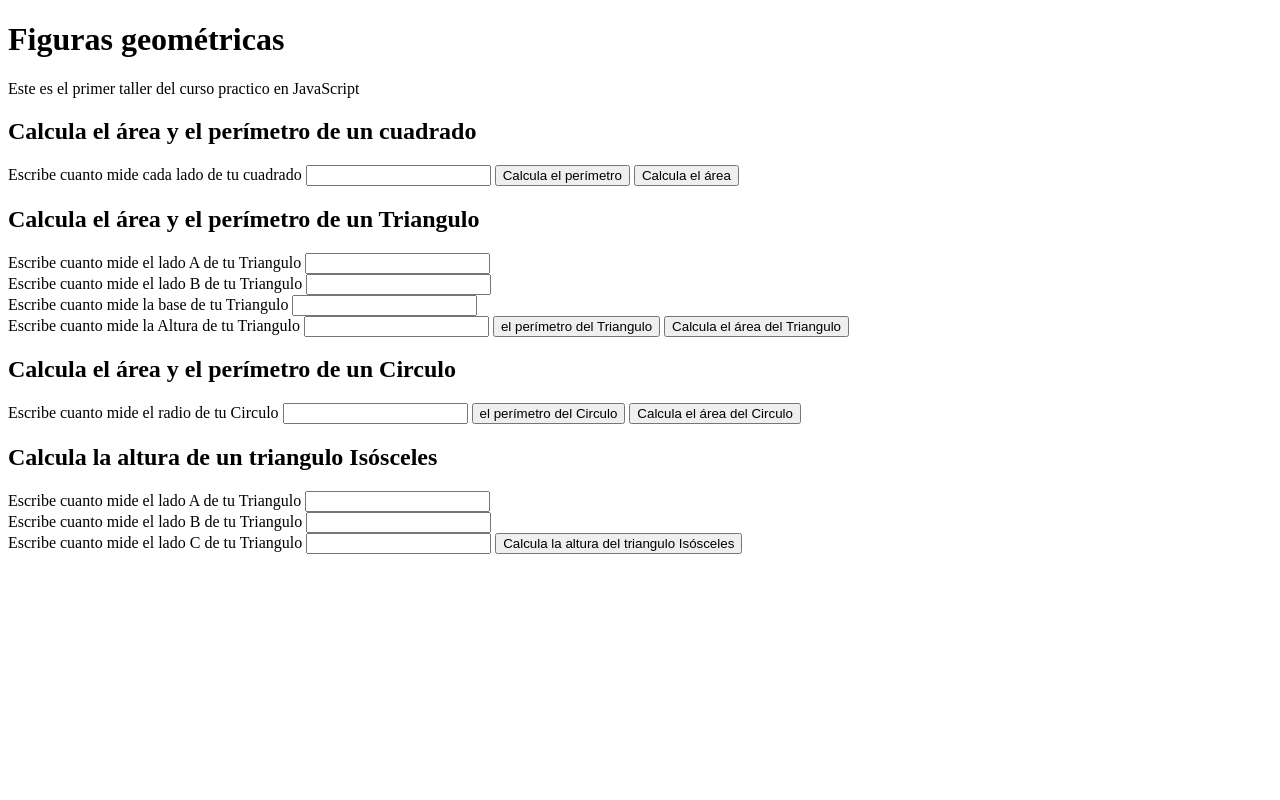
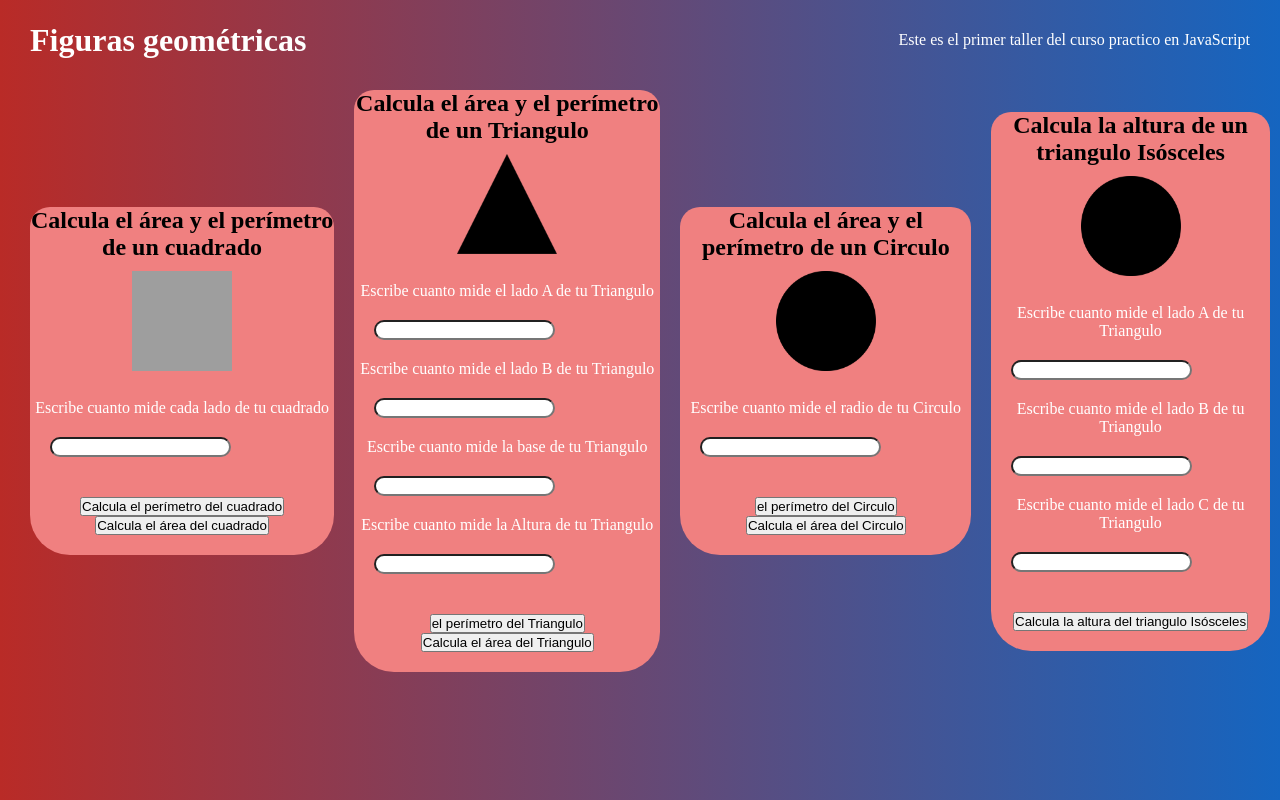
Before and after one commit to EnmanuelJosue/curso-practico-javascript, a plain HTML site: page figuras.html in a window 1280 px wide. Drawn offline with Linux system fonts and the light colour scheme; grey boxes are pictures that could not be loaded.

Commit message:
arreglos a los estilos del html, css

```diff
--- /dev/null
+++ b/estilos/styles.css
@@ -0,0 +1,72 @@
+*{
+    margin: 0;
+    padding: 0;
+    box-sizing: border-box;
+}
+html{
+    font-size: 62.5%;
+}
+body{
+    margin: 0px;
+    height: 100vh;
+    font-size: 1.6rem;
+    background: linear-gradient(90deg, #b92b27, #1565C0);
+}
+.header{
+    align-items: center;
+    height: 8rem;
+    width: 100%;
+    top: 0px;
+    color: white;
+    text-align: center;
+    background-color: linear-gradient(90deg, #b92b27, #1565C0);
+    display: flex;
+    justify-content: space-between;
+}
+.header p{
+    margin-right: 3rem;
+}
+.header h1{
+    margin-left: 3rem;
+}
+.container{
+    display: flex;
+    align-items: center;
+    margin: 1rem;
+}
+.container h2{
+    text-align: center;
+    color: black;
+}
+.container-cuadrado{
+    display: flex;
+    flex-direction: column;
+    margin-left: 2rem;
+    background-color: lightcoral;
+    border-radius: 2rem 2rem 4rem 4rem ;
+}
+.container-cuadrado input{
+    margin: 2rem;
+    height: 2rem;
+    border-radius: 1rem;
+}
+.container-cuadrado__div{
+    margin: 1rem;
+    display: flex;
+    justify-content: center;
+}
+.container-cuadrado__div--img{
+    width: 10rem;
+    height: 10rem;
+}
+.container-cuadrado label{
+    text-align: center;
+    color: white;
+    margin-left: 1rem;
+}
+.container-cuadrado__button{
+    margin: 2rem;
+    display: flex;
+    align-items: center;
+    flex-direction: column;
+}
--- a/figuras.html
+++ b/figuras.html
@@ -4,86 +4,115 @@
     <meta charset="UTF-8">
     <meta http-equiv="X-UA-Compatible" content="IE=edge">
     <meta name="viewport" content="width=device-width, initial-scale=1.0">
+    <link rel="stylesheet" href="./estilos/styles.css">
     <title>Figuras geométricas | Curso práctico de JavaScript</title>
 </head>
 <body>
-    <header>
+    <header class="header">
         <h1>
             Figuras geométricas
         </h1>
         <p>Este es el primer taller del curso practico en JavaScript</p>
 
     </header>
-    <section>
+    <section class="container">
+        <section class="container-cuadrado">
             <h2>Calcula el área y el perímetro de un cuadrado</h2>
+            <div class="container-cuadrado__div">
+                <img class="container-cuadrado__div--img" src="https://lh3.googleusercontent.com/proxy/LXGjMa-LYPfrGnCwnpnI8nqq_KHtZPstXOM-NilwocumgElzn-A567DdRbUorwphyECPPUIeu24lgis7ERZBI-ZSw-RvLIMSk3qd4vLyz73d3HiS" alt="cuadrado">
+            </div>
             <form action="">
                 <label for="InputCuadrado">
-                Escribe cuanto mide cada lado de tu cuadrado
+                    <p>Escribe cuanto mide cada lado de tu cuadrado</p>
                 </label>
                 <input id="InputCuadrado" type="number">
+                <div class="container-cuadrado__button">
                     <button type="button" onclick="calcularPerimetroCuadrado()">
-                Calcula el perímetro
+                        Calcula el perímetro del cuadrado
                     </button>
                     <button type="button" onclick="calcularAreaCuadrado()">
-                Calcula el área
+                        Calcula el área del cuadrado
                     </button>
+                </div>
             </form>
+        </section>
+        <section class="container-cuadrado">
             <h2>Calcula el área y el perímetro de un Triangulo</h2>
+            <div class="container-cuadrado__div">
+                <img class="container-cuadrado__div--img" src="./Imagenes/triangulo.png" alt="cuadrado">
+            </div>
             <form action="">
                 <label for="InputTriangulo">
-                Escribe cuanto mide el lado A de tu Triangulo
+                   <p>Escribe cuanto mide el lado A de tu Triangulo</p>
                 </label>
                 <input id="InputTriangulo" type="number">
                 <label for="InputTriangulo2">
-                <br> Escribe cuanto mide el lado B de tu Triangulo
+                    <p>Escribe cuanto mide el lado B de tu Triangulo</p>
                 </label>
                 <input id="InputTriangulo2" type="number">
                 <label for="InputTriangulo3">
-                <br> Escribe cuanto mide la base de tu Triangulo
+                    <p>Escribe cuanto mide la base de tu Triangulo</p>
                 </label>
                 <input id="InputTriangulo3" type="number">
                 <label for="InputTriangulo4">
-                <br> Escribe cuanto mide la Altura de tu Triangulo
+                    <p>Escribe cuanto mide la Altura de tu Triangulo</p>
                 </label>
                 <input id="InputTriangulo4" type="number">
+                <div class="container-cuadrado__button">
                     <button type="button" onclick="calcularPerimetroTriangulo()">
                         el perímetro del Triangulo
                     </button>
                     <button type="button" onclick="calcularAreaTriangulo()">
                         Calcula el área del Triangulo
                     </button>
+                </div>
             </form>
+        </section>
+        <section class="container-cuadrado">
             <h2>Calcula el área y el perímetro de un Circulo</h2>
+            <div class="container-cuadrado__div">
+                <img class="container-cuadrado__div--img" src="./Imagenes/circulo.png" alt="cuadrado">
+            </div>
             <form action="">
                 <label for="InputCirculo">
-                Escribe cuanto mide el radio de tu Circulo
+                    <p>Escribe cuanto mide el radio de tu Circulo</p>
                 </label>
                 <input id="InputCirculo" type="number">
+                <div class="container-cuadrado__button">
                     <button type="button" onclick="calcularPerimetroCirculo()">
                         el perímetro del Circulo
                     </button>
                     <button type="button" onclick="calcularAreaCirculo()">
                         Calcula el área del Circulo
                     </button>
+                </div>
             </form>
+        </section>
+        <section class="container-cuadrado">
             <h2>Calcula la altura de un triangulo Isósceles </h2>
+            <div class="container-cuadrado__div">
+                <img class="container-cuadrado__div--img" src="./Imagenes/circulo.png" alt="cuadrado">
+            </div>
             <form action="">
                 <label for="InputTrianguloIscoceles">
-                Escribe cuanto mide el lado A de tu Triangulo
+                    <p>Escribe cuanto mide el lado A de tu Triangulo</p>
                 </label>
                 <input id="InputTrianguloIscoceles" type="number">
                 <label for="InputTrianguloIscoceles2">
-                <br> Escribe cuanto mide el lado B de tu Triangulo
+                    <p>Escribe cuanto mide el lado B de tu Triangulo</p>
                 </label>
                 <input id="InputTrianguloIscoceles2" type="number">
                 <label for="InputTrianguloIscoceles3">
-                <br> Escribe cuanto mide el lado C de tu Triangulo
+                    <p>Escribe cuanto mide el lado C de tu Triangulo</p>
                 </label>
                 <input id="InputTrianguloIscoceles3" type="number">
+                <div class="container-cuadrado__button">
                     <button type="button" onclick="calcularAlturaIscoceles()">
                         Calcula la altura del triangulo Isósceles
                     </button>
+                </div>
             </form>
+        </section>
     </section>
     <script src="./figuras.js"></script>
 </body>
```
Also changed, not shown: Imagenes/circulo.png (added), Imagenes/triangulo.png (added), 2 other files. Lines whose indentation alone changed are shown as unchanged.
